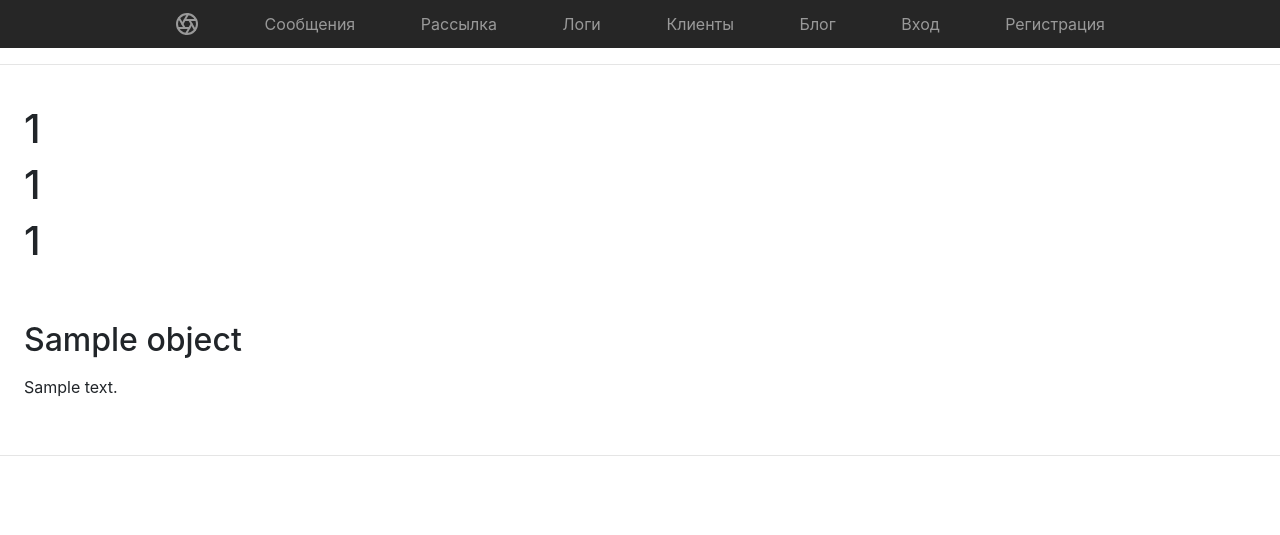
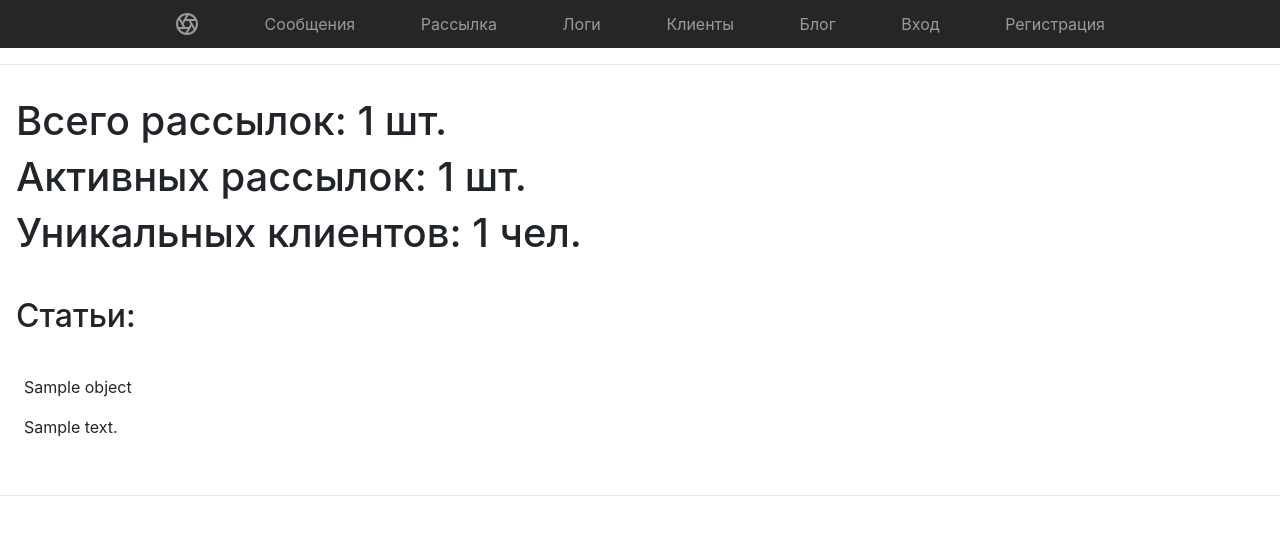
Before and after one commit to Olga-Yar/TWDjango, a Django app: template main/templates/main/index.html in a window 1280 px wide. Shown: the top 535 px of the page. Run offline with Django 4.2, Linux system fonts and the light colour scheme; the template is opened without the code that fills it: most values are stand-ins (such as "Sample title", 1, 10 or a date in 2020); some libraries are stand-ins or nearby versions.

Commit message:
корректировка шаблона Главной страницы

```diff
--- a/main/templates/main/index.html
+++ b/main/templates/main/index.html
@@ -6,14 +6,18 @@
     <hr class="featurette-divider">
 
     <div class="row featurette">
-      <div class="col-md-12 m-md-4">
-        <h1 class="featurette-heading fw-normal lh-1">{{object.count_mailing}} </h1>
-        <h1 class="featurette-heading fw-normal lh-1">{{object.count_mailing_active}} </h1>
-        <h1 class="featurette-heading fw-normal lh-1">{{object.count_unique_client}} </h1>
+      <div class="col-md-11 m-3">
+        <h1 class="featurette-heading fw-normal lh-1">Всего рассылок: {{count_mailing}} шт. </h1>
+        <h1 class="featurette-heading fw-normal lh-1">Активных рассылок: {{count_mailing_active}} шт. </h1>
+        <h1 class="featurette-heading fw-normal lh-1">Уникальных клиентов: {{count_unique_client}} чел. </h1>
       </div>
+
+
+
+        <h2 class="featurette-heading fw-normal lh-1 col-md-11 m-3"> Статьи: </h2>
         {% for object in blog_random %}
         <div class="col-md-12 m-md-4">
-            <h2 class="featurette-heading fw-normal lh-1">{{object.title}} </h2>
+            <p class="featurette-heading fw-normal lh-1">{{object.title}} </p>
             <p class="lead">{{object.context|linebreaks|truncatewords:10}}</p>
         </div>
         {% endfor %}
```
